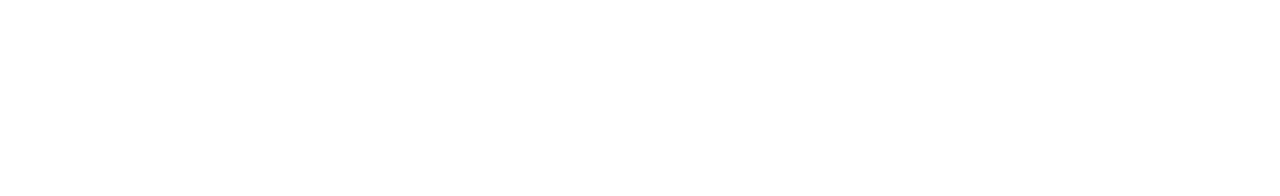
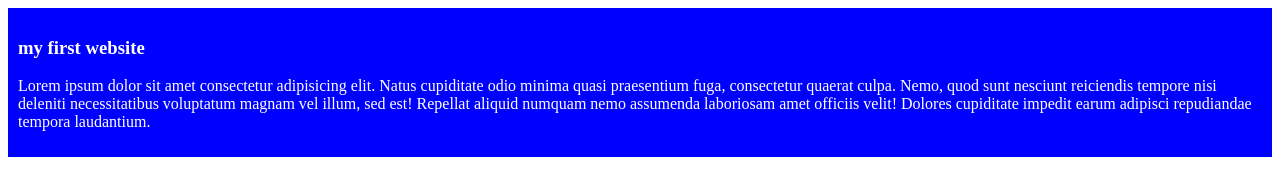
Before and after one commit to sourobdeb/my-simple-website-repo, a plain HTML site: page index.html in a window 1280 px wide. Drawn offline with Linux system fonts and the light colour scheme.

Commit message:
added the first blog

```diff
--- a/index.html
+++ b/index.html
@@ -4,8 +4,14 @@
     <meta charset="UTF-8">
     <meta name="viewport" content="width=device-width, initial-scale=1.0">
     <title>My Simple Website </title>
+    <link rel="stylesheet" href="style/blog.css">
 </head>
 <body>
-
+    <div>
+        <h3>
+            my first website
+        </h3>
+        <p>Lorem ipsum dolor sit amet consectetur adipisicing elit. Natus cupiditate odio minima quasi praesentium fuga, consectetur quaerat culpa. Nemo, quod sunt nesciunt reiciendis tempore nisi deleniti necessitatibus voluptatum magnam vel illum, sed est! Repellat aliquid numquam nemo assumenda laboriosam amet officiis velit! Dolores cupiditate impedit earum adipisci repudiandae tempora laudantium.</p>
+    </div>
 </body>
 </html>
--- /dev/null
+++ b/style/blog.css
@@ -0,0 +1,5 @@
+div{
+    background-color: blue;
+    color: white;
+    padding: 10px;
+}
```
